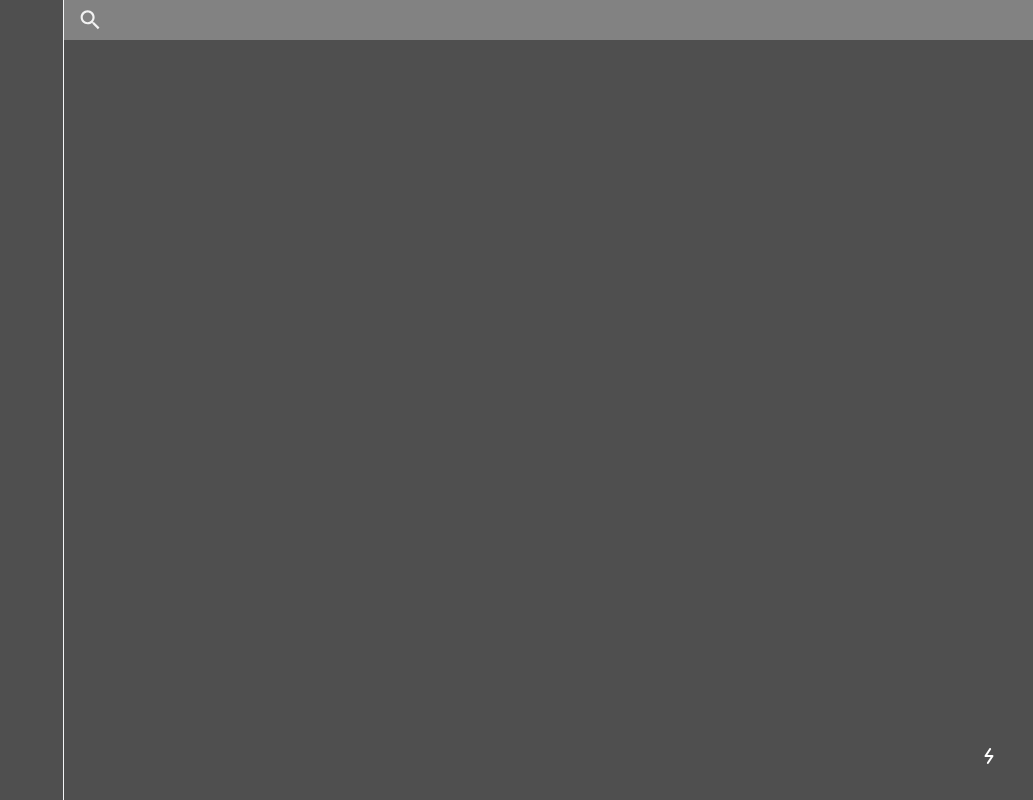
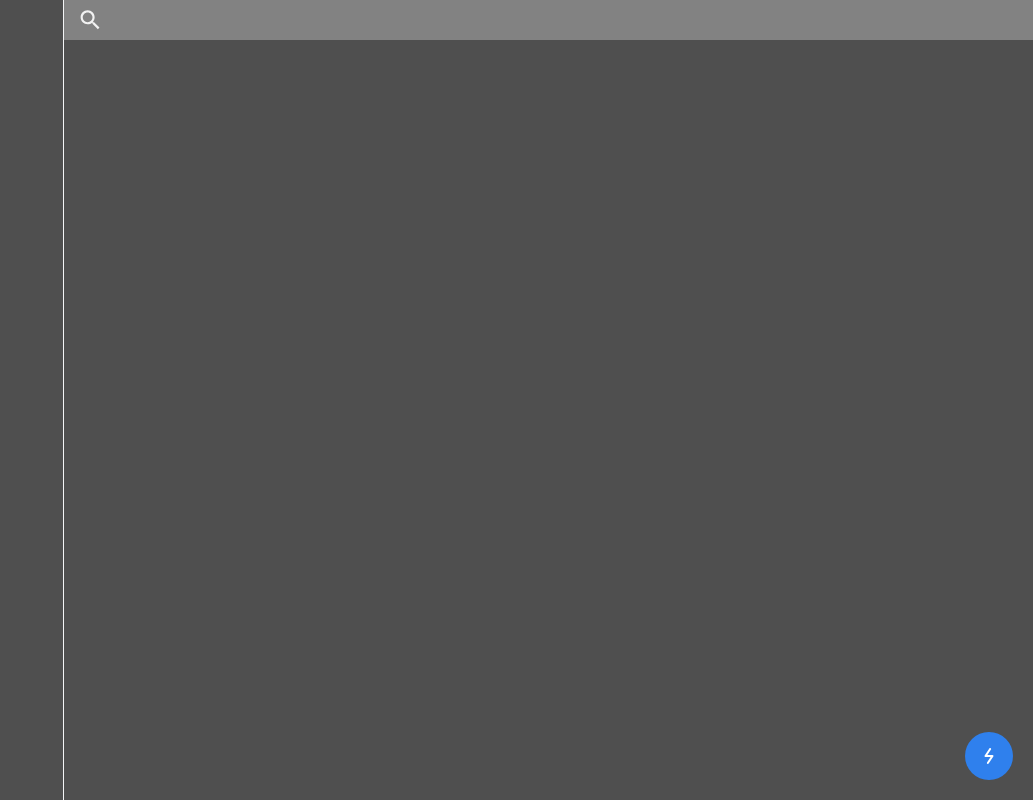
Before and after one commit to ferrypratamaa-00/Quicks-App, a React (Vite) app: page / in a window 1280 px wide. Shown: the whole page, without its empty margins (247-1280 px from the left). Built offline with nearby package versions, Linux system fonts and the light colour scheme.

Commit message:
refactor: change button property
- change the variant property to shape
- change the component button reference used

```diff
--- /dev/null
+++ b/src/components/atoms/Button.jsx
@@ -0,0 +1,57 @@
+import * as React from "react";
+import { Slot } from "@radix-ui/react-slot";
+import { cva } from "class-variance-authority";
+
+import { cn } from "@/lib/utils";
+
+const buttonVariants = cva(
+    "inline-flex items-center justify-center whitespace-nowrap text-sm font-medium ring-offset-white transition-colors focus-visible:outline-none focus-visible:ring-2 focus-visible:ring-slate-950 focus-visible:ring-offset-2 disabled:pointer-events-none disabled:opacity-50 dark:ring-offset-slate-950 dark:focus-visible:ring-slate-300",
+    {
+        variants: {
+            shape: {
+                default: "rounded-md",
+                circle: "rounded-full",
+            },
+            size: {
+                default: "h-10 px-4 py-2",
+                sm: "h-9 rounded-md px-3",
+                lg: "h-11 rounded-md px-8",
+                icon: "h-10 w-10",
+            },
+            color: {
+                primary: "bg-primary text-white",
+                dark: "bg-primary-dark text-white",
+                grey: "bg-primary-grey text-white",
+                light: "bg-primary-light text-primary-dark",
+                purple: "bg-indicator-purple text-white",
+                red: "bg-indicator-red text-white",
+                yellow: "bg-indicator-yellow text-white",
+                orange: "bg-indicator-orange text-white",
+                white: "bg-white text-primary-dark",
+            },
+        },
+        defaultVariants: {
+            shape: "default",
+            size: "default",
+            color: "primary",
+        },
+    }
+);
+
+const Button = React.forwardRef(
+    ({ className, shape, size, color, asChild = false, ...props }, ref) => {
+        const Comp = asChild ? Slot : "button";
+        return (
+            <Comp
+                className={cn(
+                    buttonVariants({ shape, size, color, className })
+                )}
+                ref={ref}
+                {...props}
+            />
+        );
+    }
+);
+Button.displayName = "Button";
+
+export { Button, buttonVariants };
--- a/src/components/molecules/FloatingAction.jsx
+++ b/src/components/molecules/FloatingAction.jsx
@@ -1,5 +1,5 @@
 import React, { useState, useEffect } from "react";
-import { Button } from "../ui/button";
+import { Button } from "../atoms/Button";
 import Icon from "../atoms/Icon";
 import InboxIcon from "../../assets/icons/Group 1906.svg";
 import InboxActiveIcon from "../../assets/icons/Group 1908.svg";
@@ -33,7 +33,7 @@ const ActionButton = ({
                 </p>
             )}
             <Button
-                variant="circle"
+                shape="circle"
                 size="icon"
                 color={open ? color : "white"}
                 className={open ? shadow : ""}
@@ -95,7 +95,7 @@ export default function FloatingAction({ state, onToggleClick }) {
             {!state.openTask && !state.openInbox && (
                 <Button
                     key={3}
-                    variant="circle"
+                    shape="circle"
                     size="icon"
                     onClick={() =>
                         onToggleClick("openAction", !state.openAction)
```
